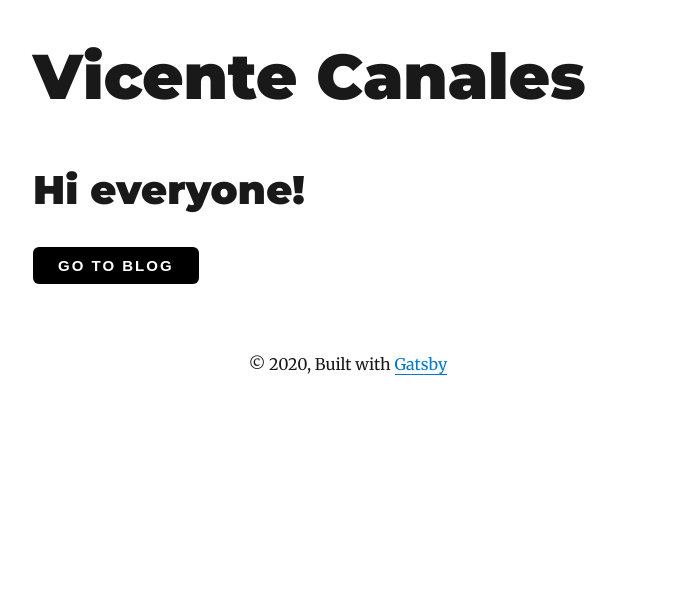
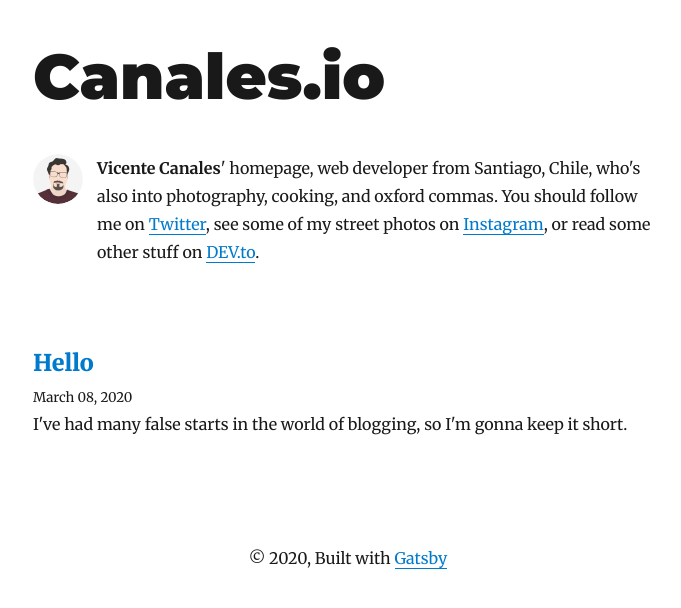
Before and after one commit to vcanales/canales.io, a Gatsby site: page / in a window 1280 px wide. Shown: the whole page, without its empty margins (292-973 px from the left). Built offline with nearby package versions, Linux system fonts and the light colour scheme; Gatsby itself is replaced by a stand-in of ours; some packages are replaced by stand-ins of ours.

Commit message:
make the index the list of posts

```diff
--- a/content/blog/hello.mdx
+++ b/content/blog/hello.mdx
@@ -1,10 +1,13 @@
 ---
 title: Hello
 date: "2020-03-08"
-description: "A post showing MDX in action"
+description: "I've had many false starts in the world of blogging, so I'm gonna keep it short."
 ---
 
 I've had many false starts in the world of blogging, so I'm gonna keep it short.
 
-A few weeks back I wrote a [short article that I posted to dev.to](https://dev.to/vcanales/using-chart-js-in-a-function-component-with-react-hooks-246l), which gained
-a small amount of tracktion
+A few weeks back I wrote a [short article that I posted to dev.to](https://dev.to/vcanales/using-chart-js-in-a-function-component-with-react-hooks-246l).
+It gained a small amount of traction, and it felt so good to have people immediately letting me know that it was helpful for them, that I felt inspired to
+put down "start blogging again" on my to-dos. So, here we are!
+
+Welcome :)
--- a/src/pages/index.js
+++ b/src/pages/index.js
@@ -1,35 +1,77 @@
 import React from "react"
-import { Link } from "gatsby"
+import { Link, graphql } from "gatsby"
 
+import Bio from "../components/bio"
 import Layout from "../components/layout"
 import SEO from "../components/seo"
+import { rhythm } from "../utils/typography"
 import Button from "../components/button"
 
-class IndexPage extends React.Component {
+class Blog extends React.Component {
   render() {
-    const siteTitle = "Vicente Canales"
+    const { data } = this.props
+    const siteTitle = data.site.siteMetadata.title
+    const posts = data.allMdx.edges
 
     return (
       <Layout location={this.props.location} title={siteTitle}>
-        <SEO
-          title="Home"
-          keywords={[
-            `blog`,
-            `vicente canales`,
-            `javascript`,
-            `react`,
-            `node`,
-            `programming`,
-            `consulting`,
-          ]}
-        />
-        <h1>Hi everyone!</h1>
-        <Link to="/blog/">
-          <Button marginTop="35px">Go to Blog</Button>
-        </Link>
+        <SEO title="All posts" />
+        <Bio />
+        <div style={{ margin: "20px 0 40px" }}>
+          {posts.map(({ node }) => {
+            const title = node.frontmatter.title || node.fields.slug
+            return (
+              <div key={node.fields.slug}>
+                <h3
+                  style={{
+                    marginBottom: rhythm(1 / 4),
+                  }}
+                >
+                  <Link
+                    style={{ boxShadow: `none` }}
+                    to={`blog${node.fields.slug}`}
+                  >
+                    {title}
+                  </Link>
+                </h3>
+                <small>{node.frontmatter.date}</small>
+                <p
+                  dangerouslySetInnerHTML={{
+                    __html: node.frontmatter.description || node.excerpt,
+                  }}
+                />
+              </div>
+            )
+          })}
+        </div>
       </Layout>
     )
   }
 }
 
-export default IndexPage
+export default Blog
+
+export const pageQuery = graphql`
+  query {
+    site {
+      siteMetadata {
+        title
+      }
+    }
+    allMdx(sort: { fields: [frontmatter___date], order: DESC }) {
+      edges {
+        node {
+          excerpt
+          fields {
+            slug
+          }
+          frontmatter {
+            date(formatString: "MMMM DD, YYYY")
+            title
+            description
+          }
+        }
+      }
+    }
+  }
+`
```
Also changed, not shown: src/pages/blog.js (deleted, +0 -80 lines).
